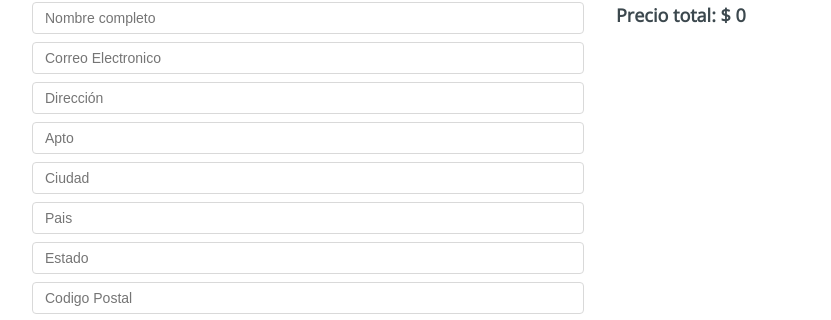
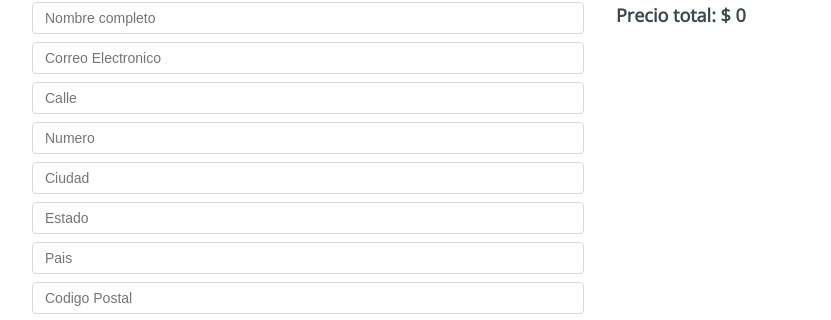
Before and after one commit to PonceGL/PlatziConfMerch, a React app: page /checkout/information in a window 1280 px wide. Shown: the part 135-455 px from the top of the page, without its empty margins (224-1055 px from the left). Built offline with nearby package versions, Linux system fonts and the light colour scheme.

Commit message:
Commit antes de GitHub

```diff
--- a/src/containers/Information.jsx
+++ b/src/containers/Information.jsx
@@ -18,8 +18,8 @@ const Information = () => {
       'address': formData.get('address'),
       'apto': formData.get('apto'),
       'city': formData.get('city'),
+      'state': formData.get('state'),
       'country': formData.get('country'),
-      'state': formData.get('state'),
       'cp': formData.get('cp'),
       'phone': formData.get('phone'),
     };
@@ -37,11 +37,11 @@ const Information = () => {
           <form ref={form}>
             <input type="text" placeholder="Nombre completo" name="name" />
             <input type="text" placeholder="Correo Electronico" name="email" />
-            <input type="text" placeholder="Dirección" name="address" />
-            <input type="text" placeholder="Apto" name="apto" />
+            <input type="text" placeholder="Calle" name="address" />
+            <input type="text" placeholder="Numero" name="apto" />
             <input type="text" placeholder="Ciudad" name="city" />
+            <input type="text" placeholder="Estado" name="state" />
             <input type="text" placeholder="Pais" name="country" />
-            <input type="text" placeholder="Estado" name="state" />
             <input type="text" placeholder="Codigo Postal" name="cp" />
             <input type="text" placeholder="Telefono" name="phone" />
           </form>
--- a/src/containers/Success.jsx
+++ b/src/containers/Success.jsx
@@ -18,7 +18,9 @@ const Success = () => {
     <div className="Succes">
       <div className="Success-content">
         <h2>{`${buyer[0].name}, Gracias por tu compra`}</h2>
-        <span>Tu pedido llegara en 3 dias a tu dirección:</span>
+        <span>
+          Tu pedido llegara en 3 dias apreoximadamente, a tu dirección:
+        </span>
         <div className="Success-map">
           <Map data={location} />
         </div>
```
